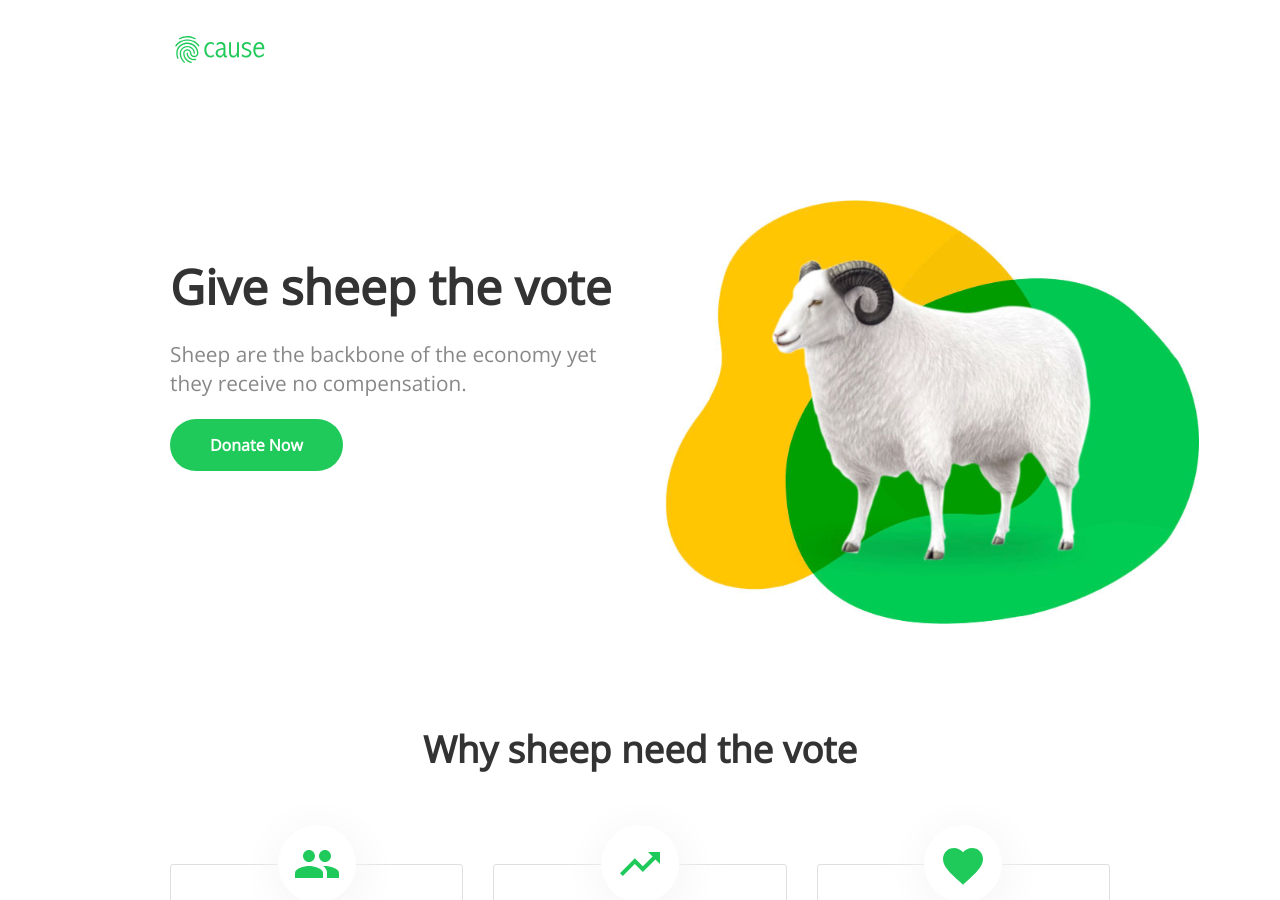
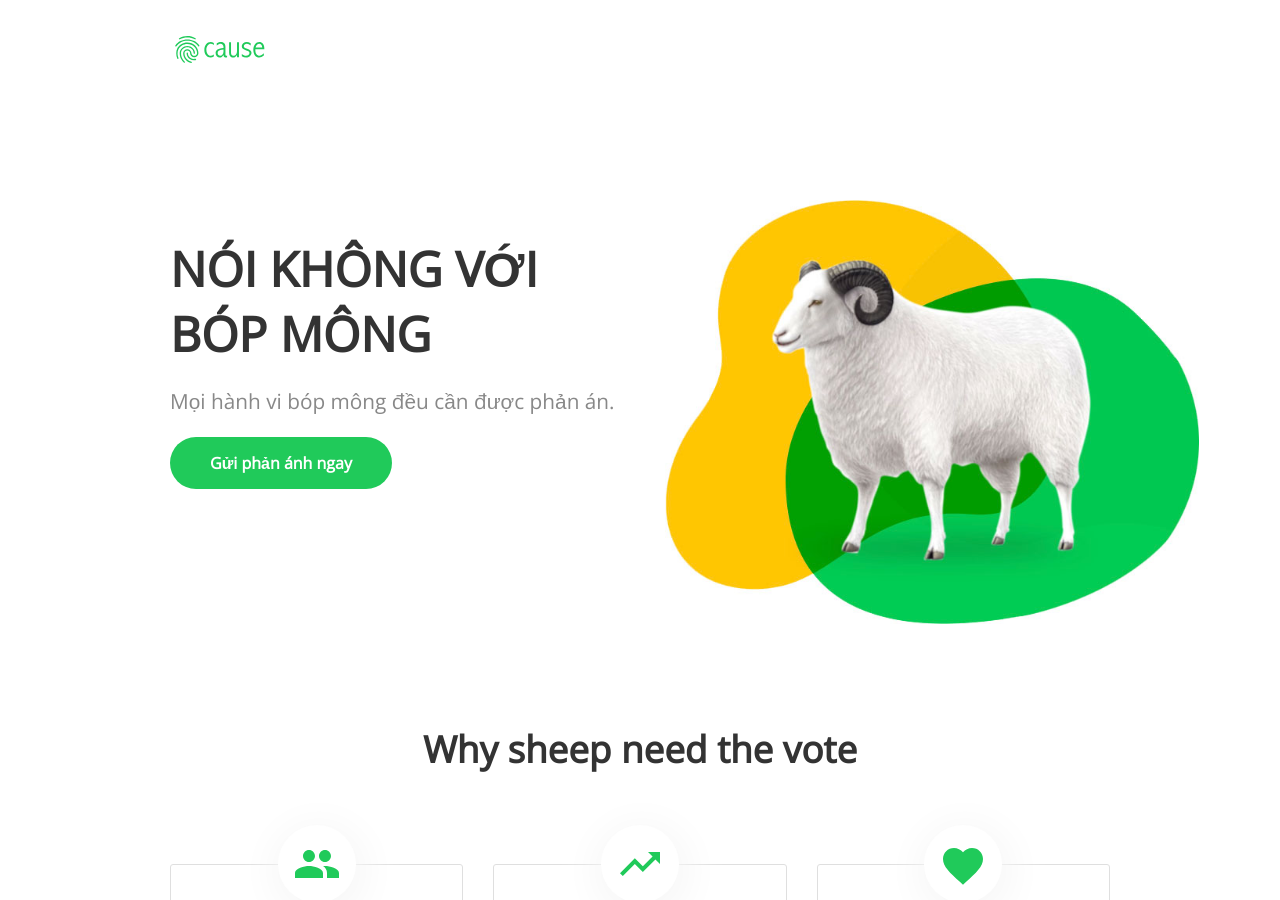
Before and after one commit to chongbopmong/chongbopmong.github.io, a Jekyll site: the page built from index.html, in a window 1280 px wide and 900 px high. Built offline with Jekyll 4.4.1, drawn with Linux system fonts in a browser that asks for light colours; nearby versions of some CDN libraries; a script that is not in the unit is left out.

Commit message:
Update index.html
cập nhật

```diff
--- a/index.html
+++ b/index.html
@@ -1,15 +1,15 @@
 ---
 layout: default
-title: The Sheep Vote
+title: CHỐNG BÓP MÔNG
 ---
 <header>
 	<div class="container">
 		<div class="column">
 			<div>
-				<h1 class="editable">Give sheep the vote</h1>
-				<p class="editable">Sheep are the backbone of the economy yet they receive no compensation.</p>
+				<h1 class="editable">NÓI KHÔNG VỚI BÓP MÔNG</h1>
+				<p class="editable">Mọi hành vi bóp mông đều cần được phản án.</p>
 				<div class="button">
-					<a href="#donate">Donate Now</a>
+					<a href="#donate">Gửi phản ánh ngay</a>
 				</div>
 			</div>
 		</div>
```
